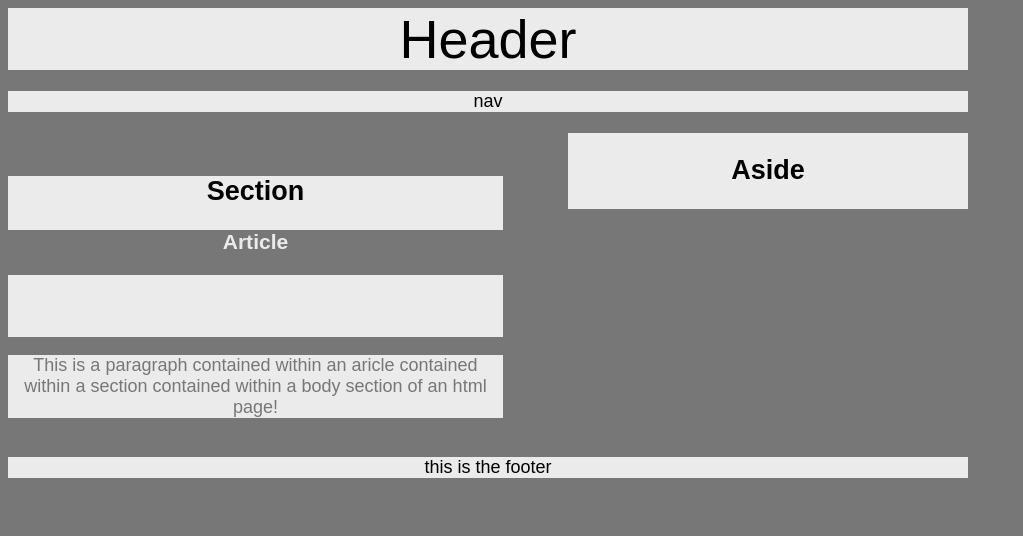
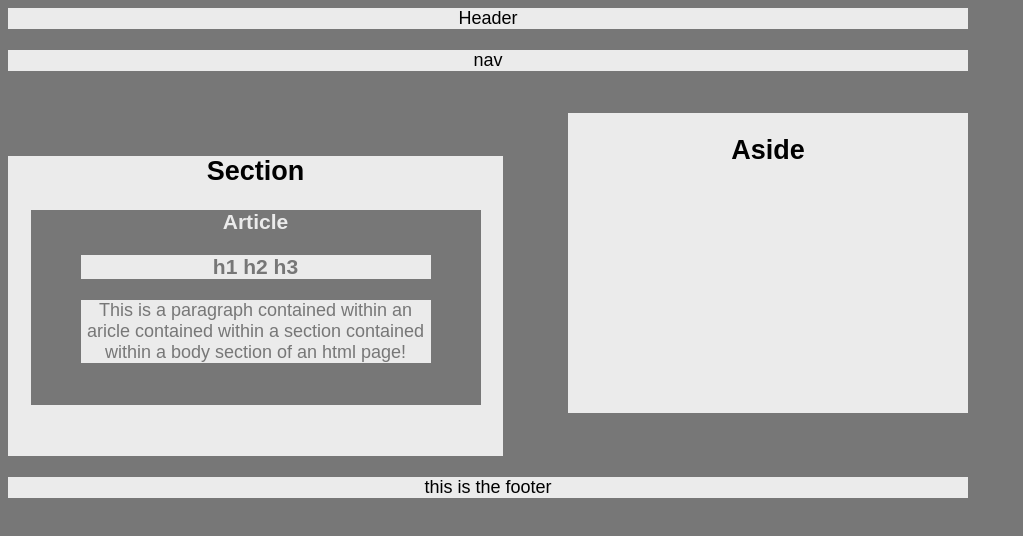
Before and after one commit to phil4lif/HW-Wireframe, a plain HTML site: page index.html in a window 1280 px wide. Shown: the whole page, without its empty margins (0-1023 px from the left). Drawn offline with Linux system fonts and the light colour scheme.

Commit message:
adjusted the margins and heights and widths of the section and the elements it contains, adjusted the height of the section and the aside, but i still can not get the aside to line up properly with the sectiongit add .git add .git add .

```diff
--- a/index.html
+++ b/index.html
@@ -12,17 +12,24 @@
 <br>
 <nav>nav</nav>
 <br>
+<br>
 <aside><h2>Aside</h2></aside>
 <br>
+
+
 <section>
     <h2>Section</h2>
         <article>
             <h3>Article</h3>
-                <header>Header</header>
+                <h1 class="inline">h1 h2 h3</h1>
+<br>
                     <p>This is a paragraph contained within an aricle contained within a section contained within a body section of an html page!</p>
+<br>
+<br>
+        </article>
+</section>
 
-         </article>
-</section>
+
 <br>
 <footer>this is the footer</footer>
 
--- a/style.css
+++ b/style.css
@@ -5,13 +5,13 @@ body {
     font-size: 18px;
 }
 
-header {
-    font-size:54px;
-}
-
 header, nav, section, aside, footer {
     background: #ebebeb;
     text-align: center;
+}
+
+section, aside {
+    height: 300px;
 }
 
 article {
@@ -28,7 +28,17 @@ section {
     width: 495px;
 }
 
+article {
+    width: 450px;
+    margin: auto;
+}
 aside {
     width: 400px;
     float: right;
+    margin: auto;
 }
+
+.inline, p {
+    width: 350px;
+    margin: auto;
+}
```
